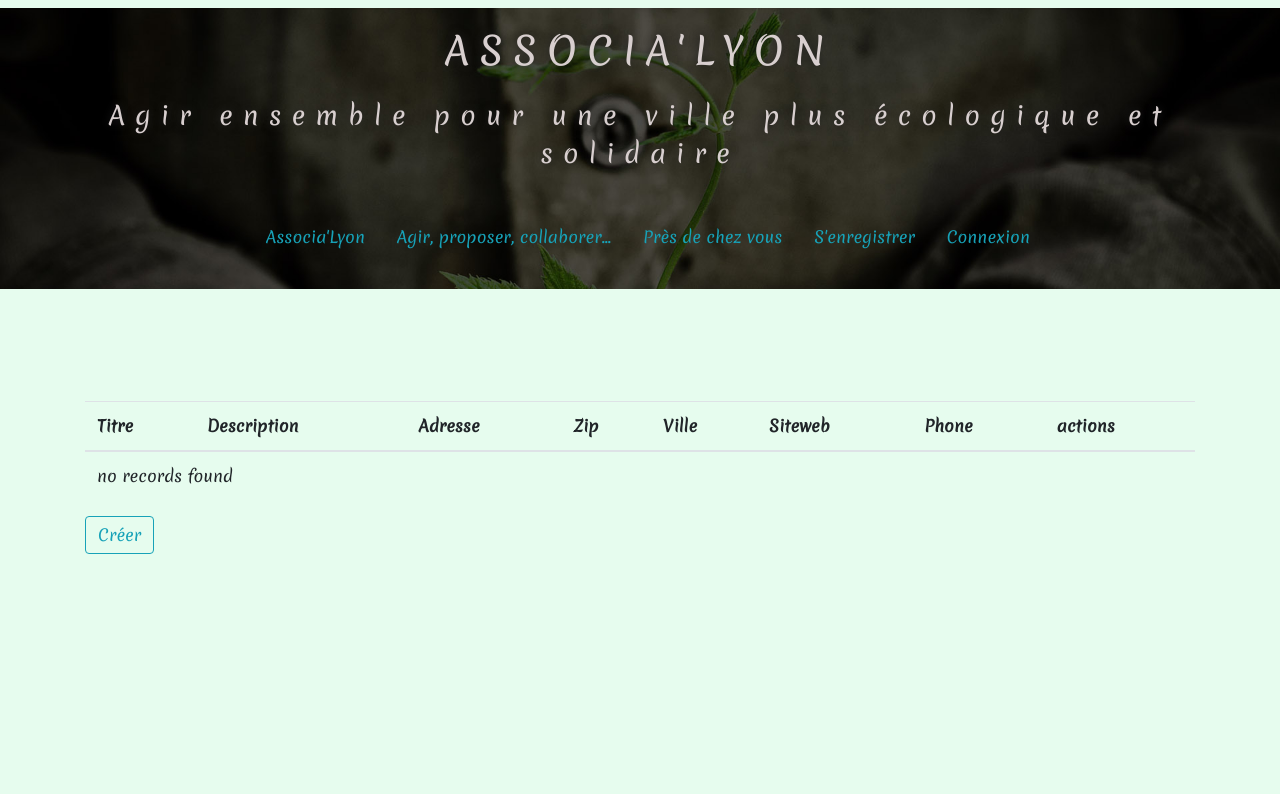
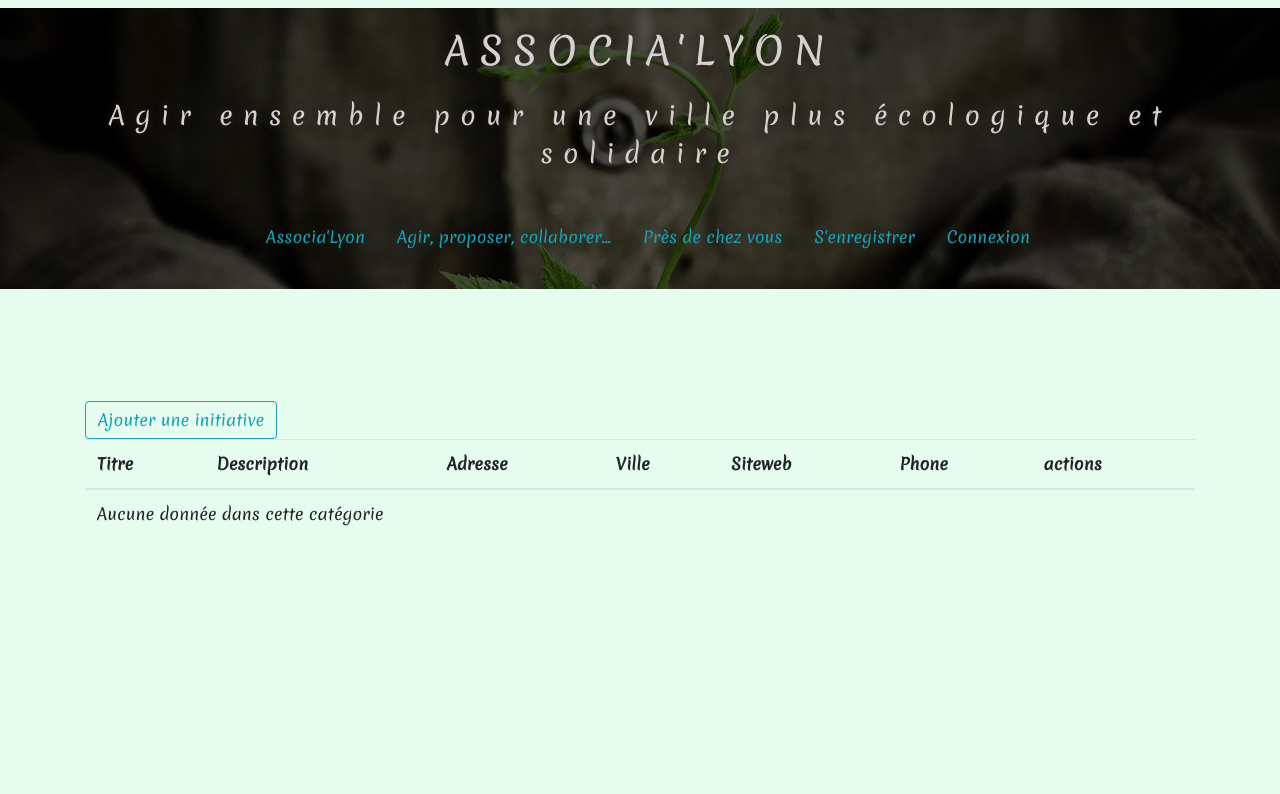
Before and after one commit to rikval/Associa-Lyon, a Symfony app: template templates/categorie/show.html.twig in a window 1280 px wide. Shown: the top 794 px of the page. Run offline with Twig, Linux system fonts and the light colour scheme; the template is opened without the code that fills it, so the values that code supplies are empty; some libraries are stand-ins or nearby versions.

Commit message:
Fix path + content

```diff
--- a/templates/categorie/show.html.twig
+++ b/templates/categorie/show.html.twig
@@ -8,13 +8,13 @@
         <div class="col-12">
                 <h2>{{ categorie.titre }}</h2><br>
                 <p class="mb-4">{{ categorie.description }}</p>
+                <a class="btn btn-outline-info" href="{{ path('initiative_new') }}">Ajouter une initiative</a>
             <table class="table">
                 <thead>
                     <tr>
                         <th>Titre</th>
                         <th>Description</th>
                         <th>Adresse</th>
-                        <th>Zip</th>
                         <th>Ville</th>
                         <th>Siteweb</th>
                         <th>Phone</th>
@@ -27,27 +27,21 @@
                         <td>{{ initiative.titre }}</td>
                         <td>{{ initiative.description }}</td>
                         <td>{{ initiative.adresse }}</td>
-                        <td>{{ initiative.zip }}</td>
                         <td>{{ initiative.ville }}</td>
                         <td>{{ initiative.siteweb }}</td>
                         <td>{{ initiative.phone }}</td>
                         <td>
                             <a class="btn btn-outline-info" href="{{ path('initiative_show', {'id': initiative.id}) }}">Voir</a>
 
-                            {% if is_granted('ROLE_USER') and initiative.user.id == user.id %}
-                            <a class="btn btn-outline-info"href="{{ path('initiative_edit', {'id': initiative.id}) }}">Modifier</a>
-                            {% endif %}
                         </td>
                     </tr>
                     {% else %}
                     <tr>
-                        <td colspan="11">no records found</td>
+                        <td colspan="11">Aucune donnée dans cette catégorie</td>
                     </tr>
                     {% endfor %}
                 </tbody>
-
             </table>
-            <a class="btn btn-outline-info" href="{{ path('initiative_new') }}">Créer</a>
         </div>
     </div>
 </div>
--- a/templates/initiative/show.html.twig
+++ b/templates/initiative/show.html.twig
@@ -1,9 +1,9 @@
 {% extends 'base.html.twig' %}
 
-{% block title %}Mes Initiatives{% endblock %}
+{% block title %}{{ initiative.titre }}{% endblock %}
 
 {% block body %}
-<h2 class="m-4 font-weight-normal text-center">Mes initiatives</h2>
+<h2 class="m-4 font-weight-normal text-center">{{ initiative.titre }}</h2>
 <div class="container">
     <div class="row">
         <div class="col-12 col-lg-9">
@@ -42,7 +42,7 @@
             <img style="height: 260px; width: auto;" src="../dist/img/initiative/{{ initiative.img }}" />
             {% endif %}
         </div>
-        <a href="{{ path('home') }}" class="btn btn-outline-info" style="float:right">Retour à la liste</a>
+        <a href="{{app.request.headers.get('referer') }}" class="btn btn-outline-info" style="float:right">Retour</a>
         {% if is_granted('ROLE_USER') and initiative.user.id == user.id %}
         <a href="{{ path('initiative_edit', {'id': initiative.id}) }}" class="btn btn-outline-info" style="float:left">Modifier</a>
         {{ include('initiative/_delete_form.html.twig') }}
--- a/templates/proposition/show.html.twig
+++ b/templates/proposition/show.html.twig
@@ -13,7 +13,7 @@
             {{ proposition.createdAt ? proposition.createdAt|date('d-m-Y') : '' }}
             <br>
 
-            <a class="btn btn-outline-info" href="{{ path('proposition_index') }}">Retour</a>
+            <a class="btn btn-outline-info" href="{{app.request.headers.get('referer') }}">Retour</a>
             {% if is_granted('ROLE_USER') and proposition.user.id == user.id %}
             <a class="btn btn-outline-info" href="{{ path('proposition_edit', {'id': proposition.id}) }}">Modifier</a>
             {{ include('proposition/_delete_form.html.twig') }}
```
Also changed, not shown: src/Controller/InitiativeController.php (+6 -5 lines), src/Controller/PropositionController.php (+5 -5 lines), templates/initiative/_form.html.twig (line endings or trailing spaces), templates/initiative/new.html.twig (line endings or trailing spaces), 1 other file.
